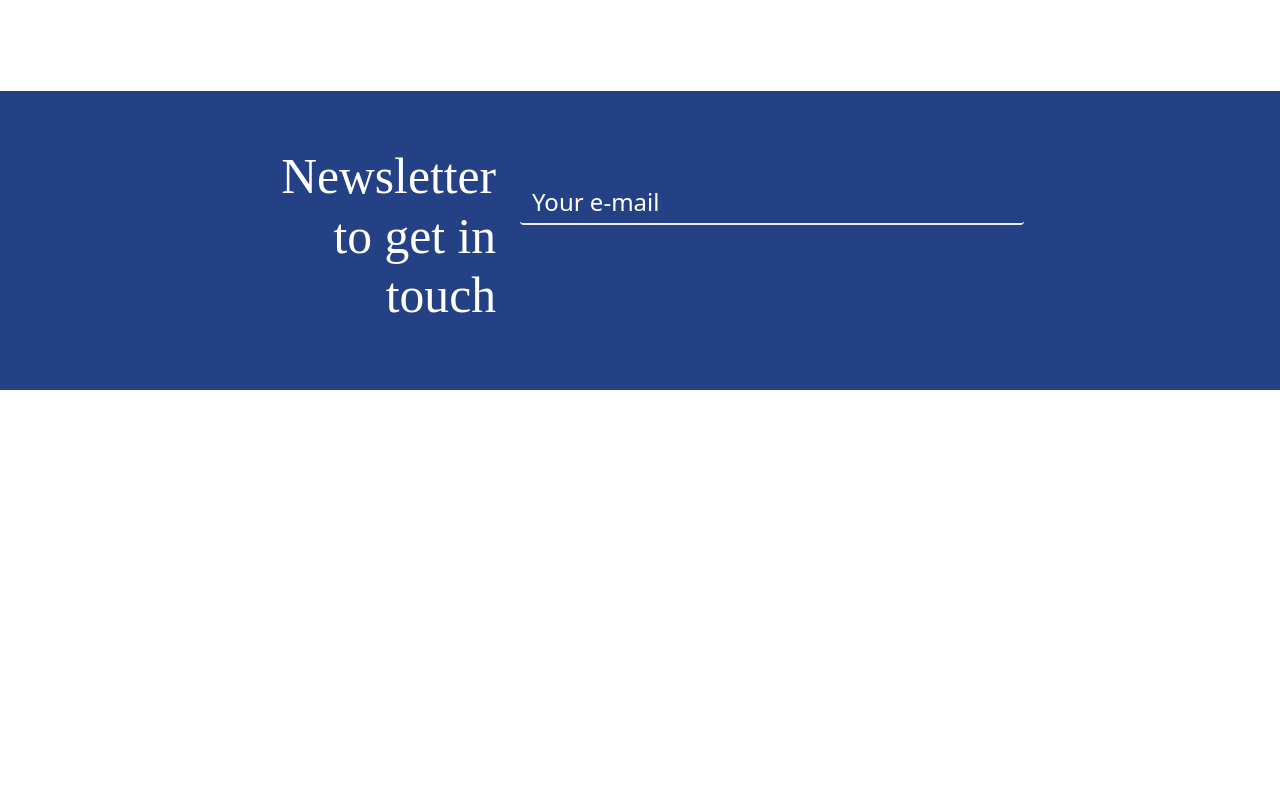
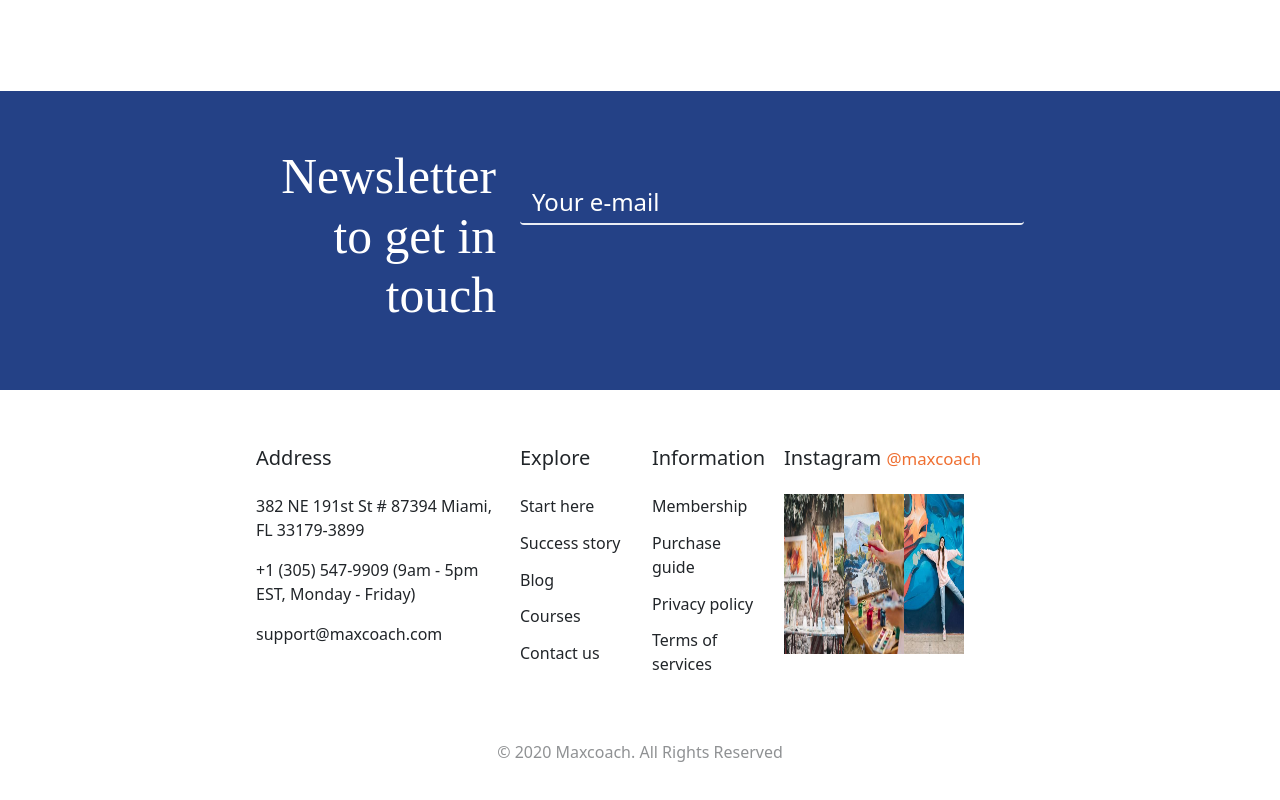
Before and after one commit to LBusnelli27/proj-html-vuejs, a Vue app: page / in a window 1280 px wide. Shown: the part 7488-8288 px from the top of the page. Before the commit the page ends 7990 px from the top, so only its background shows below. Built offline with nearby package versions, Linux system fonts and the light colour scheme.

Commit message:
footer bottom part

```diff
--- a/src/App.vue
+++ b/src/App.vue
@@ -29,5 +29,6 @@ export default {
 
 #app {
   min-width: 1100px;
+  overflow-x: hidden;
 }
 </style>
--- a/src/components/Footer.vue
+++ b/src/components/Footer.vue
@@ -13,7 +13,37 @@
 
 
     <section class="my-padding-footer">
-
+      <div class="row">
+        <div class="col-4">
+          <h5 class="mb-4">Address</h5>
+          <p class="fw-lighter">382 NE 191st St # 87394 Miami, FL 33179-3899</p>
+          <p class="fw-lighter">+1 (305) 547-9909 (9am - 5pm EST, Monday - Friday)</p>
+          <p class="fw-lighter">support@maxcoach.com</p>
+        </div>
+        <div class="col-2">
+          <h5 class="mb-4">Explore</h5>
+          <ul class="list-unstyled">
+            <li v-for="(element, index) in exploreList" :key="index">{{ element.name }}</li>
+          </ul>
+        </div>
+        <div class="col-2">
+          <h5 class="mb-4">Information</h5>
+          <ul class="list-unstyled">
+            <li v-for="(element, index) in informationList" :key="index">{{ element.name }}</li>
+          </ul>
+        </div>
+        <div class="col-4">
+          <h5 class="mb-4">Instagram <span>@maxcoach</span></h5>
+          <div class="my-intagram-pics-container d-flex">
+            <img :src="require('../assets/images/artist-blog-03-480x356.jpeg')" alt="Instagram image 1">
+            <img :src="require('../assets/images/artist-event-03-250x300.jpg')" alt="Instagram image 2">
+            <img :src="require('../assets/images/artist-event-02-250x300.jpg')" alt="Instagram image 3">
+          </div>
+        </div>
+        <div class="col-12 text-center mt-5">
+          <p class="my-footer-rights">© 2020 Maxcoach. All Rights Reserved</p>
+        </div>
+      </div>
     </section>
   </div>
 </template>
@@ -21,6 +51,42 @@
 <script>
 export default {
   name : 'FooterComponent',
+
+  data() {
+    return {
+      exploreList : [
+        {
+          name : 'Start here',
+        },
+        {
+          name : 'Success story',
+        },
+        {
+          name : 'Blog',
+        },
+        {
+          name : 'Courses',
+        },
+        {
+          name : 'Contact us',
+        },
+      ],
+      informationList : [
+        {
+          name : 'Membership',
+        },
+        {
+          name : 'Purchase guide',
+        },
+        {
+          name : 'Privacy policy',
+        },
+        {
+          name : 'Terms of services',
+        },
+      ]
+    }
+  },
 }
 </script>
 
@@ -49,4 +115,27 @@ export default {
       }
     }
   }
+
+  .list-unstyled {
+    li {
+      font-weight: 200;
+      margin-bottom: .8rem;
+    }
+  }
+  h5 {
+    span {
+      color: #ef6f31;
+      font-weight: 300;
+      font-size: 1.05rem;
+    }
+  }
+  .my-intagram-pics-container {
+    img {
+      width: calc((100% /3) - 20px);
+      height: 10rem;
+    }
+  }
+  .my-footer-rights {
+    opacity: .5;
+  }
 </style>
--- a/src/components/Main.vue
+++ b/src/components/Main.vue
@@ -133,13 +133,13 @@
           <h2 class="my-blue-write">Artist coaching</h2>
           <h1 class="mb-5">Latest online Courses</h1>
         </div>
-        <div class="my-course-card col-3 mb-5" v-for="(index, element) in onlineCourses" :key="element">
-          <img :src="require('../assets/images/' + index.imgName)" :alt="index.name + ''">
+        <div class="my-course-card col-3 mb-5" v-for="(element, index) in onlineCourses" :key="index">
+          <img :src="require('../assets/images/' + element.imgName)" :alt="element.name + ''">
           <div class="my-course-desc p-3">
-            <p class="fw-bold">{{ index.price }}</p>
-            <h5 class="mb-4">{{ index.name }}</h5>
+            <p class="fw-bold">{{ element.price }}</p>
+            <h5 class="mb-4">{{ element.name }}</h5>
             <div>
-              <span class="fw-lighter me-3">{{ index.numberLesson }} Lessons</span><span class="fw-lighter">{{ index.maxStudents }} Students</span>
+              <span class="fw-lighter me-3">{{ element.numberLesson }} Lessons</span><span class="fw-lighter">{{ element.maxStudents }} Students</span>
             </div>
           </div>
         </div>
```
